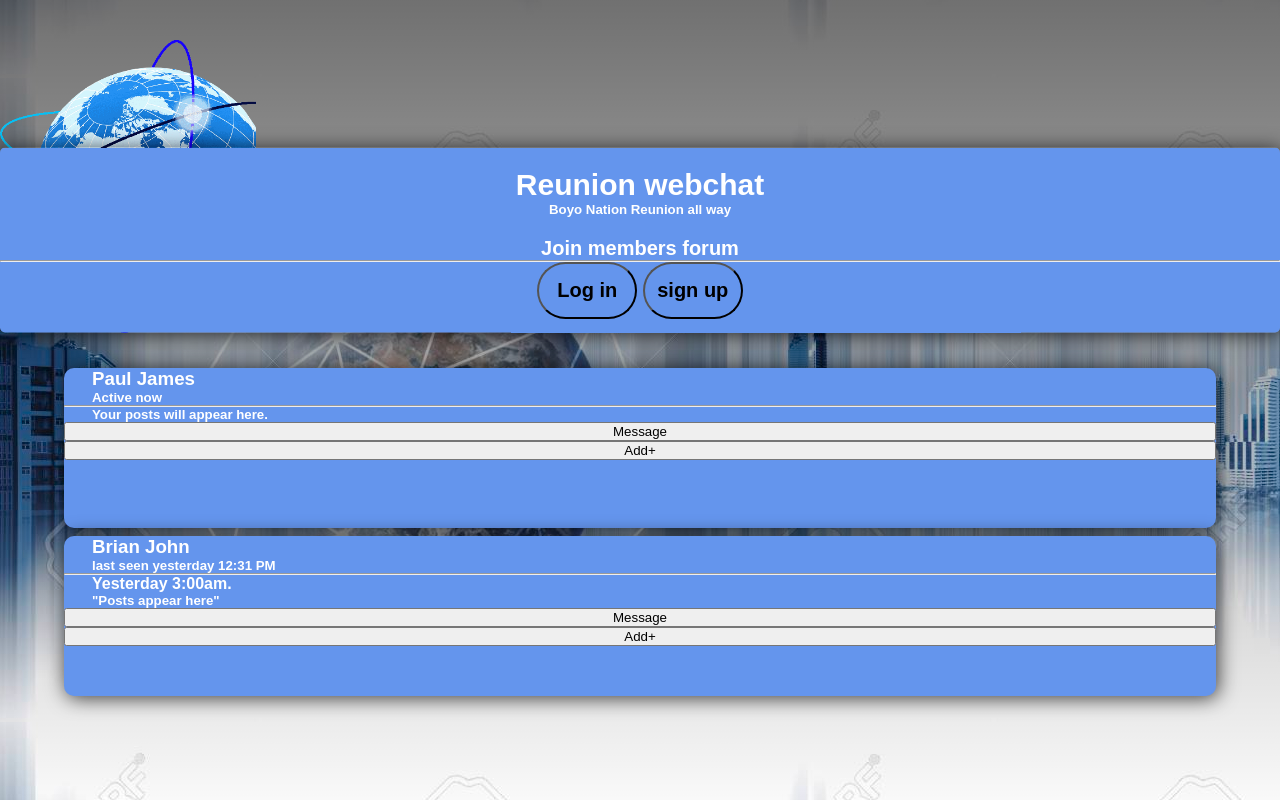
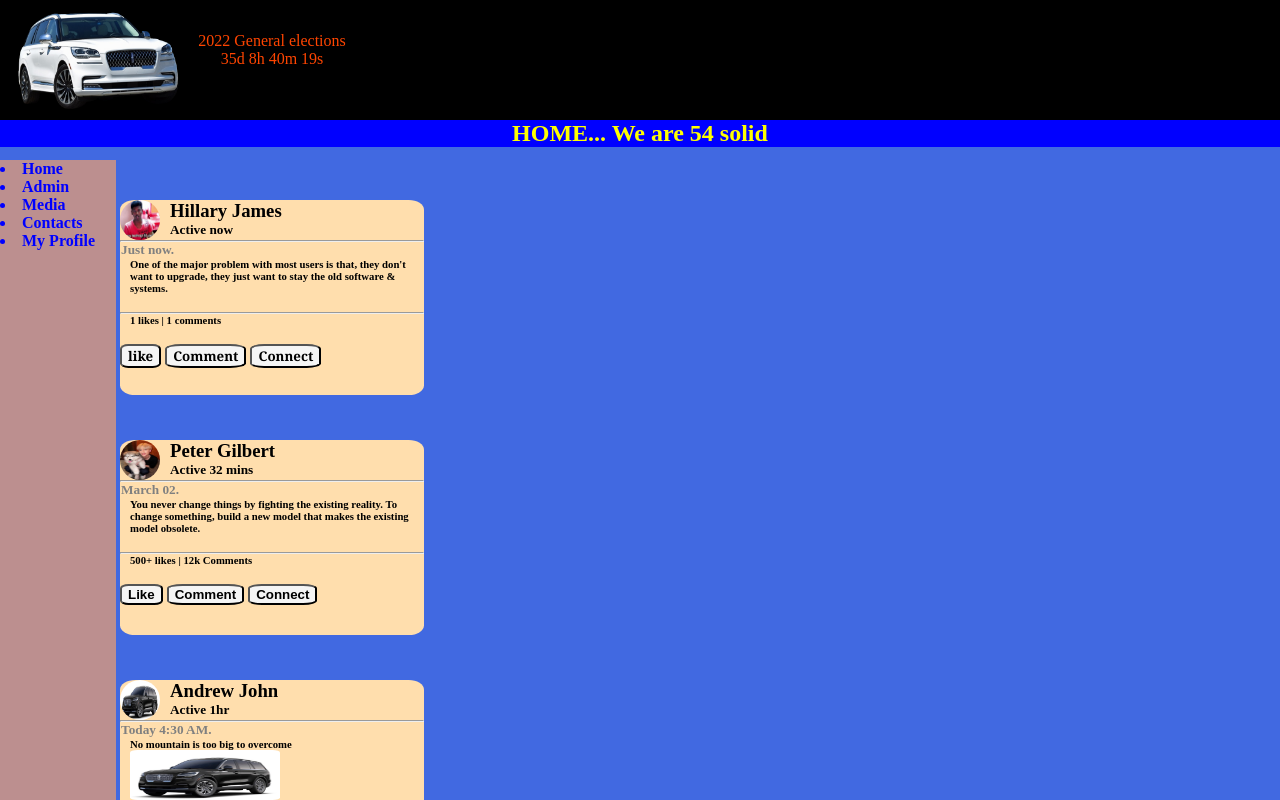
Before and after one commit to A6572/stayconnected, a plain HTML site: page index.html in a window 1280 px wide. Drawn offline with Linux system fonts and the light colour scheme.

Commit message:
Add files via upload

```diff
--- a/index.html
+++ b/index.html
@@ -1,47 +1,102 @@
+<html
 <head>
-<title> Reunion</title>
-<link rel="stylesheet"href="style.css">
+  <title> www.reunion2020.../Home</title>
+ <link rel="stylesheet" href="style.css">
 </head>
 <body>
-<div class="Banner">
-<div class="navbar">
-<img src="log.jpg"class="logo">
-<ul>
-<li><a href="#" >Home</a></li>
-<li><a href="#" >About</a></li>
-<li><a href="#" >Contacts</a></li>
-<li><a href="#" ></a></li>
-<li><a href="#" ></a></li>
-</ul>
-</div>
-<div class="Content">
-<h3> Reunion webchat</h3>
-<div class="status-dot"><i class="fas fa-circle"></i></div>
-<h5> Boyo Nation Reunion all way</h5>
-<h4>Join members forum</4>
-<hr></hr>
-<button type="button">Log in</button></button>
-<button type="button">sign up</button>
+  <div class="Main">
+  <div class="navbar">
+    <img src="aviator.png">
+  <div class="icon">
+       <h2 class = "logo">HOME...  We are 54 solid</h2>
+
+  </div>
+  </div>
+  <div class="ul">
+        <li><a>Home </a></li>
+        <li><a>Admin</a></li>
+        <li><a>Media</a></li>
+        <li><a>Contacts</a></li>
+        <li><a>My Profile</a></li>
+
+  </div>
+
+<div class="countdown">2022 General elections
+<p id="demo"></p>
+<script>
+var countDownDate = new Date("Aug,9 2022 00:00:00").getTime();
+var x = setInterval(function() {
+  var now = new Date().getTime();
+  var distance = countDownDate - now;
+  var days = Math.floor(distance / (1000 * 60 * 60 * 24));
+  var hours = Math.floor((distance % (1000 * 60 * 60 * 24)) / (1000 * 60 * 60));
+  var minutes = Math.floor((distance % (1000 * 60 * 60)) / (1000 * 60));
+  var seconds = Math.floor((distance % (1000 * 60)) / 1000);
+  document.getElementById("demo").innerHTML = days + "d " + hours + "h "
+  + minutes + "m " + seconds + "s ";
+  if (distance < 0) {
+    clearInterval(x);
+    document.getElementById("demo").innerHTML = "Time ended";
+  }
+}, 1000);
+</script>
 </div>
 
 <div class="user1">
-  <img src=".png" alt="">
-<h3> Paul James</h3>
-<div class="status-dot"><i class="fas fa-circle"></i></div>
-<h5> Active now</h5>
-<hr></hr>
-<h5>Your posts will appear here.</h5>
-<button type="button">Message</button></button>
-<button type="button">Add+</button></button>
+<img src="picture.jpg" alt="">
+<div class="Header">
+<h3> Hillary James</h3>
+<h5>Active now</h5></div><hr></hr>
+<div class="headd">
+<h5>Just now.</h5>
+<h6>One of the major problem with most users is that, they don't want to upgrade, they just want to stay the old software & systems.</h6><br><hr>
+<h6>1 likes | 1 comments</h6>
+</hr></br></div><div class="Button">
+<button type="button">like</button>
+<button type="button">Comment</button>
+<button type="button">Connect</button>
+</div>
 </div>
 
+<div class="user2">
+<img src="profile1.jpg" alt="">
+<div class="Header">
+<h3> Peter Gilbert</h3>
+<h5> Active 32 mins</h5></div><hr></hr>
+<div class="headd">
+<h5>March 02.</h5>
+<h6>
+You never change things by fighting the existing reality. To change something, build a new model that makes the existing model obsolete.
+</h6>
+<br><hr>
+<h6>500+ likes | 12k Comments</h6></hr></br>
+</div>
+<div class="Button">
+<button type="button">Like</button>
+<button type="button">Comment</button>
+<button type="button">Connect</button>
+</div>
+</div>
 
-<div class="user2">
-<h3> Brian John</h3>
-<h5> last seen yesterday 12:31 PM</h5>
-<hr></hr>
-<h4>Yesterday 3:00am.</h4>
-<h5> "Posts appear here" </h5>
-<button type="button">Message</button></button>
-<button type="button">Add+</button>
+<div class="user3">
+<img src="Lincoln.jpg" alt="">
+<div class="Header">
+<h3> Andrew John</h3>
+<h5> Active 1hr </h5></div><hr></hr>
+<div class="headd">
+<h5>Today 4:30 AM.</h5>
+<h6>No mountain is too big to overcome</h6>
+<div class="post">
+<img src="Lincoln.jpg">
 </div>
+<br><hr>
+<h6>23 likes | 13 Comments</h6></hr></br>
+</div><div class="Button">
+<button type="button">Like</button>
+<button type="button">Comment</button>
+<button type="button">Connect</button>
+</div>
+</div>
+</div>
+</body>
+</html>
--- a/style.css
+++ b/style.css
@@ -1,127 +1,172 @@
-* { margin: 0;
-    padding: 0;
-    font-family: sans-serif;
-}
-.banner{
-  width: 100%;
-  height: 100vh;
-  background-image: linear-gradient(rgba(0,0,0,0.55),rgba(0,0,0,0)),url(logo1.jpg);
-  background: cover;
-  background-position: center;
+* {
+  margin: 0;
+  padding 0;
 }
 .logo{
-  width: 20%;
-  cursor: pointer;
+  position: relative;
+  color: yellow;
+  background: blue;
+  text-align: center;
+  font-weight: bold;
+}
+.main{
+width: 100%;
+height: 120vh;
+margin-left: ;
+background: royalblue;
+position: absolute;
+display: flex;
+border-radius: %;
+}
+.navbar{
+  background: black;
+  width: 100%;
+  height:15vh;
+}
+
+.navbar img{
+  width: 25vh;
+  height: 15vh;
+  border-radius: %;
+  position: relative;
+}
+.ul{
+  width: 14.5vh;
+  height: 680px;
+  display: flex;
+  flex-direction: column;
+  position: absolute;
+  color: blue;
+  font-weight: bold;
+  margin-top : 20vh;
+  word-spacing: 50sp;
+  background: rosybrown;
+  text-decoration: none;
+  word-wrap: auto;
+  text-overflow: ellipsis;
+}
+.header{
+  margin-left: 50px;
+  position: absolute;
+  font-family: 'Times New Roman', Times, serif;
+}
+.user1{
+  width: 38vh;
+  height: 195px;
+  margin-top:25vh;
+  margin-left:15vh;
+  color: black;
+  display: flex;
+  position: absolute;
+  text-indent: 0px;
+  flex-direction: column;
+  text-decoration: auto;
+  overflow-y: auto;
+  overflow-x: auto;
+  background: navajowhite;
+  border-radius: 5%;
+  text-indent: aut
+}
+.user1 img{
+  position: left;
+  width: 40px;
+  height: 40px;
+  border-radius: 100%;
 
 }
-.content {
-  width: 10%;
-  height: auto;
+.headd h5{
+  color: grey;
+  margin-left: 1px;
 }
-.navbar{
-  width:100% ;
-  margin:  auto;
-  padding: 35px 0;
+.headd h6{
+  align-content: auto;
+  margin-left: 10px;
+  text-justify: left;
+  text-align: 20px;
+  color: black;
+}
+.user1 button{
+  border-radius: 20%;
+  background: whitesmoke;
+  font-family: Georgia, 'Times New Roman', Times, serif;
+  font-weight: bold;
+}
+.demo{
+  height: 40px;
+  width: 30px;
+  margin-top: 20vh;
   display: flex;
-  align-items: center;
-  justify-content: space-between;
 }
-.navbar ul li{
-  list-style: none;
-  display: inline-block;
-  margin: 0 20px;
-  position: relative;
+.countdown{
+  height: 50px;
+  width: 38vh;
+  margin-top: 4vh;
+  margin-left: 15vh;
+  position: absolute;
+  text-align: center;
+  color: orangered;
+  background: transparent;
 }
-.navbar ul li a {
-  text-decoration: none;
-  color: blueviolet;
-  text-transform: uppercase;
+.user2{
+  width: 38vh;
+  height: 195px;
+  margin-top:55vh;
+  margin-left:15vh;
+  color: black;
+  display: flex;
+  position: absolute;
+  text-indent: 0px;
+  flex-direction: column;
+  text-decoration: auto;
+  overflow-y: auto;
+  overflow-x: auto;
+  background: navajowhite;
+  border-radius: 5%;
+  text-indent: aut
 }
-.navbar ul li ::after{
-  content: '';
-  height: 3px;
-  width: 0;
-  background: #009688;
-  position: absolute;
-  left: 0;
-  bottom: -10px;
-  transition: 0.5s;
-}
-.navbar ul li :hover ::before{
-  width: 100%;
-}
-.content{
-  width: 100%;
-  height: 185px;
-  display: flex;
-  flex-direction: column;
-  box-shadow: 2px 2px 20px rgba(0,0,0,0.75);
-  background-color: cornflowerblue;
-  position: absolute;
-  top: 30%;
-  border-radius: 5px;
-  margin-left: %;
-  margin-right: %;
-  transform: translateY(-50%);
-  text-align: center;
-  color: #fff;
-  overflow-y: auto;
-}
-.content h3{
-  font-size: 30px;
-  margin-top: 20px;
-}
-.content h4{
-  font-size: 20px;
-  margin-top: 20px;
-  margin-bottom: 25px;
-}
-.content button{
-  width: 100px;
-  padding: 15px 0;
-  font-weight: bold;
-  font-size:  20px;
-  border-radius: 50px;
-  background: transparent;
-  cursor: pointer;
-}
-.user1{
-  width: 90%;
-  height: 20vh;
-  display: flex;
-  flex-direction: column;
-  box-shadow: 2px 2px 20px rgba(0,0,0,0.75);
-  background-color: cornflowerblue;
-  position: absolute;
-  top: 56%;
-  border-radius: 10px;
-  margin-left: 5%;
-  margin-right: 5%;
-  transform: translateY(-50%);
-  text-align: left;
-  text-indent: 28px;
-  color: #fff;
-  overflow-y: auto;
-}
-.user1 img{
-  object-fit:cover ;
+.user2 img{
+  position: left;
+  width: 40px;
+  height: 40px;
   border-radius: 100%;
 }
-.user2{
-  width: 90%;
-  height: 20vh;
+.user2 button{
+  border-radius: 20%;
+  background: whitesmoke;
+  font-family: sans-serif;
+  font-weight: bold;
+}
+.user3{
+  width: 38vh;
+  height: 195px;
+  margin-top:85vh;
+  margin-left:15vh;
+  color: black;
   display: flex;
+  position: absolute;
+  text-indent: 0px;
   flex-direction: column;
-  box-shadow: 2px 2px 20px rgba(0,0,0,0.75);
-  background-color: cornflowerblue;
-  position: absolute;
-  top: 77%;
-  border-radius: 10px;
-  margin-left: 5%;
-  margin-right: 5%;
-  transform: translateY(-50%);
-  text-align: left;
-  text-indent: 28px;
-  color: #fff;
+  text-decoration: auto;
   overflow-y: auto;
+  overflow-x: auto;
+  background: navajowhite;
+  border-radius: 5%;
+  text-indent: aut
 }
+.user3 img{
+  position: left;
+  width: 40px;
+  height: 40px;
+  border-radius: 100%;
+}
+.user3 button{
+  border-radius: 20%;
+  background: whitesmoke;
+  font-weight: bold;
+}
+.post img{
+  width: 150px;
+  margin-left: 10px;
+  height: 50px;
+  border-radius: 5%;
+}
```
Also changed, not shown: Aviator.png (added), Lincoln.jpg (added), cartoon.jpg (added), green.jpg (added), main.js (added), picture.jpg (added), profile1.jpg (added), red.jpg (added).
